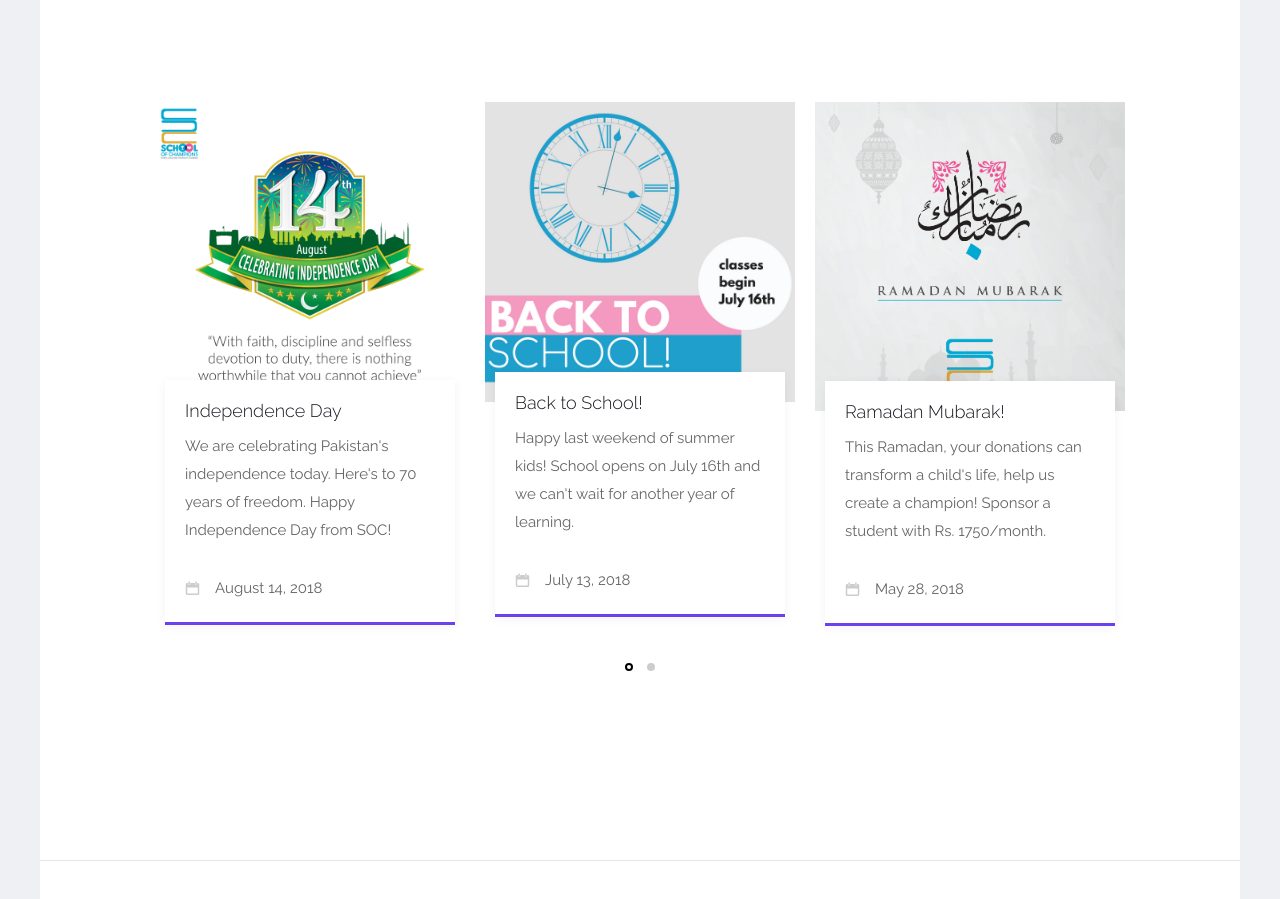
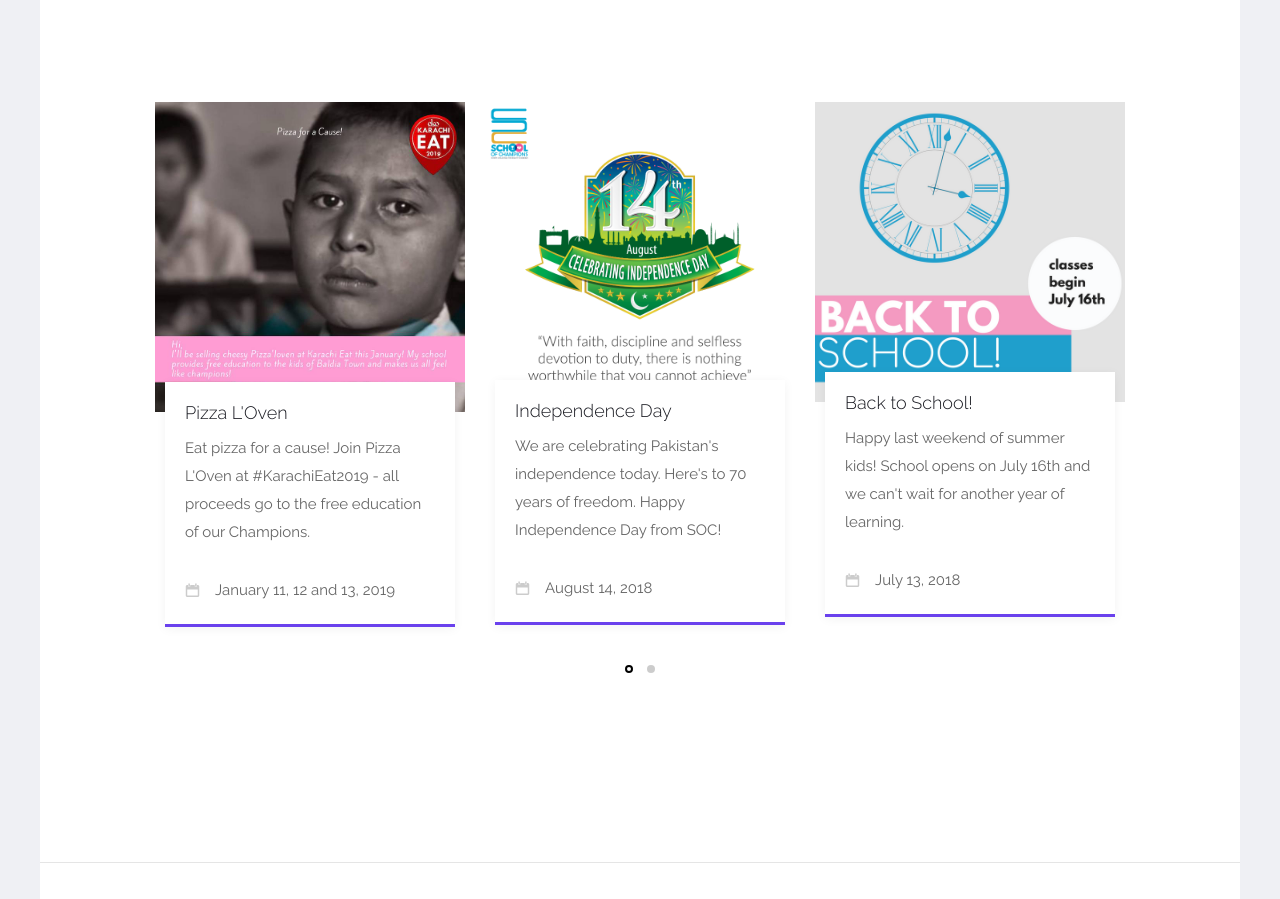
Before and after one commit to humayunkakar7/school-of-champions-site, a website: page index.html in a window 1280 px wide. Shown: the part 2363-3262 px from the top of the page. Drawn offline with nearby package versions, Linux system fonts and the light colour scheme; files whose address does not match are found by name.

Commit message:
updated news section

```diff
--- a/index.html
+++ b/index.html
@@ -516,7 +516,18 @@
                   <div class="row">
                     <div class="col-md-12">
                       <div class="owl-carousel" id="owl1">
-                          <div class="item">
+                        <div class="item">
+                          <a  class="probootstrap-featured-news-box">
+                            <figure class="probootstrap-media"><img src="img/karachi-eat.jpg" alt=" " class="img-responsive"></figure>
+                            <div class="probootstrap-text">
+                              <h3>Pizza L'Oven</h3>
+                              <p>Eat pizza for a cause! Join Pizza L'Oven at #KarachiEat2019 - all proceeds go to the free education of our Champions.</p>
+                              <span class="probootstrap-date"><i class="icon-calendar"></i>January 11, 12 and 13, 2019</span>
+
+                            </div>
+                          </a>
+                        </div>
+                        <div class="item">
                           <a  class="probootstrap-featured-news-box">
                             <figure class="probootstrap-media"><img src="img/independence.png" alt=" " class="img-responsive"></figure>
                             <div class="probootstrap-text">
```
Also changed, not shown: img/karachi-eat.jpg (added).
